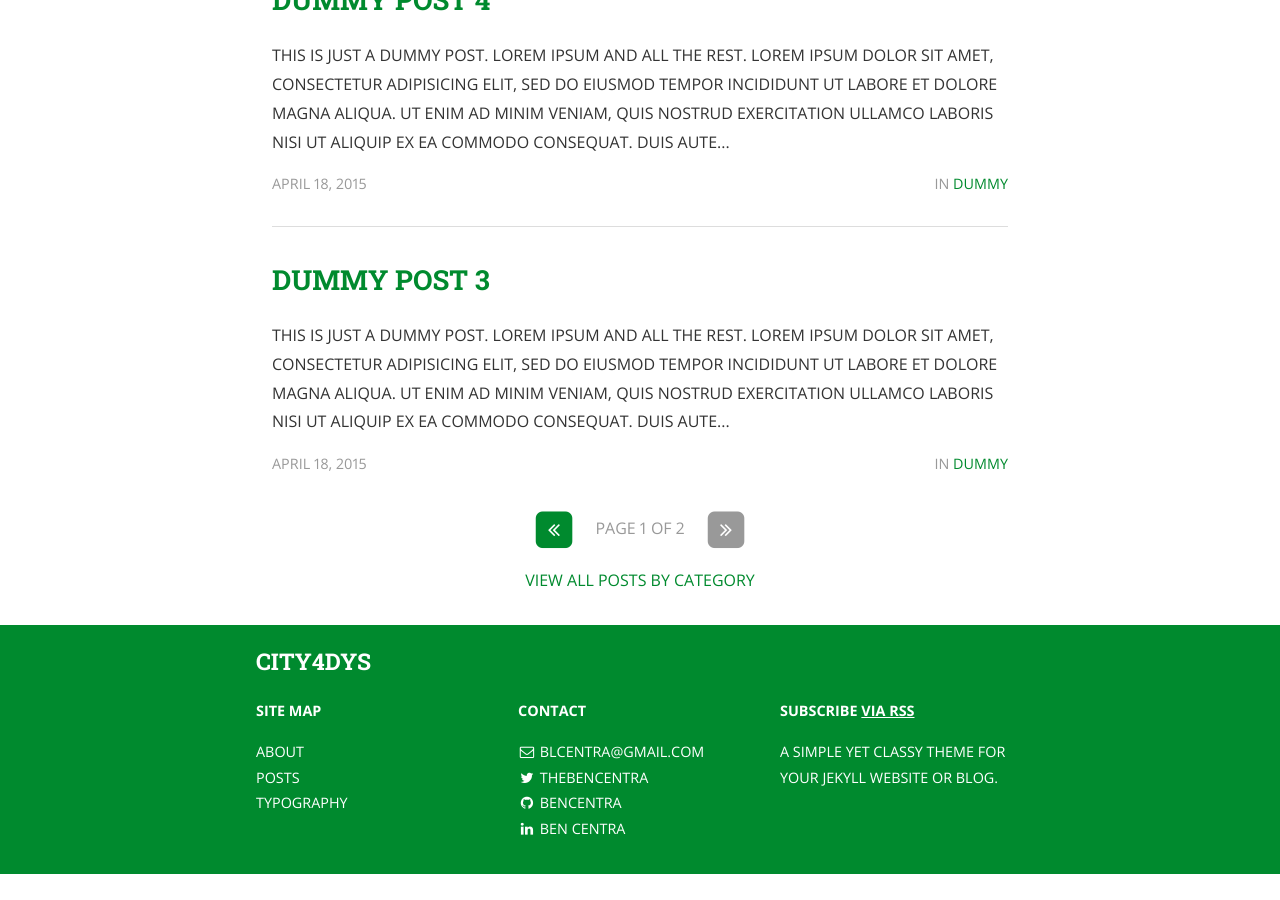
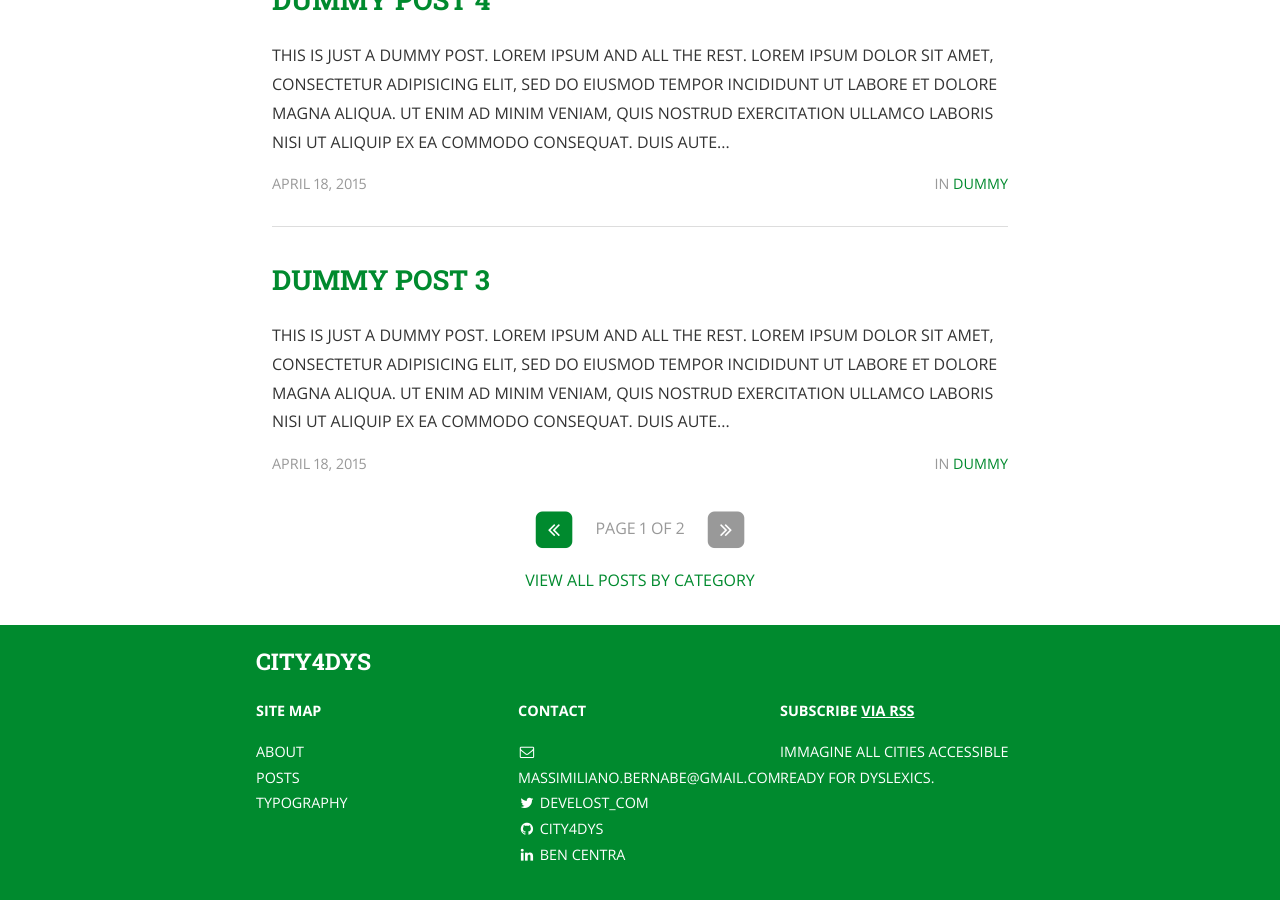
Before and after one commit to city4dys/city4dys.github.io, a Jekyll site: the page built from index.html, in a window 1280 px wide and 900 px high, scrolled down 1399 px. Built offline with Jekyll 4.4.1, drawn with Linux system fonts in a browser that asks for light colours; nearby versions of some CDN libraries; the list of posts is cut into pages by our own code; a style sheet for code colours, icons or effects is not loaded; before the commit the page ends 2273 px from its top, so only the background shows below that.

Commit message:
mod config

```diff
--- a/_config.yml
+++ b/_config.yml
@@ -10,10 +10,10 @@ exclude:
 # Site settings
 title: city4dys
 subtitle: "Immagine all cities accessible ready for dyslexics"
-email: blcentra@gmail.com
-name: Ben Centra
+email: massimiliano.bernabe@gmail.com
+name: Massimiliano Bernabe
 description: >
-  A simple yet classy theme for your Jekyll website or blog.
+  Immagine all cities accessible ready for dyslexics.
 # Base URL of site (i.e. /blog). It should always start with a slash,
 # and never end with a slash. Set it to a blank value if hosting at the
 # root of your server.
@@ -42,7 +42,7 @@ jekyll-archives:
     tag: '/tag/:name/'
 
 # Disqus comments
-disqus_shortname: bencentra
+disqus_shortname: develost
 
 # Google analytics
 # ga_tracking_id: "UA-XXXX-1"
@@ -73,22 +73,22 @@ descriptions:
 social:
   - name: Twitter
     icon: twitter
-    username: TheBenCentra
-    url: https://twitter.com/TheBenCentra
+    username: develost_com
+    url: https://twitter.com/develost_com
     desc: Follow me on Twitter
     share: true
 
   - name: Facebook
     icon: facebook
-    username: thebencentra
+    username: massimilianobernabe
     url:
     desc: Friend me on Facebook
     share: true
 
   - name: GitHub
     icon: github
-    username: bencentra
-    url: https://github.com/bencentra
+    username: city4dys
+    url: https://github.com/city4dys
     desc: Fork me on GitHub
     share: false
 
```
